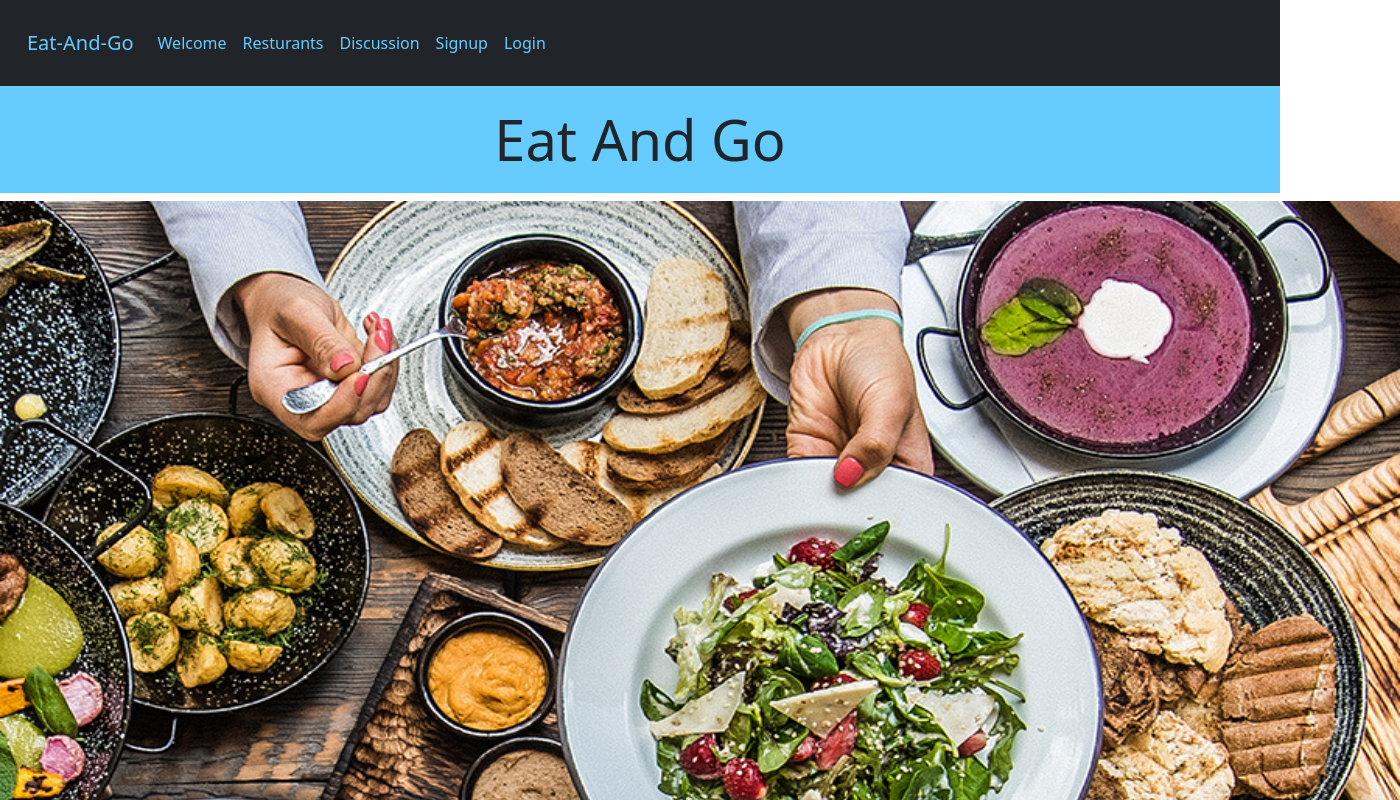
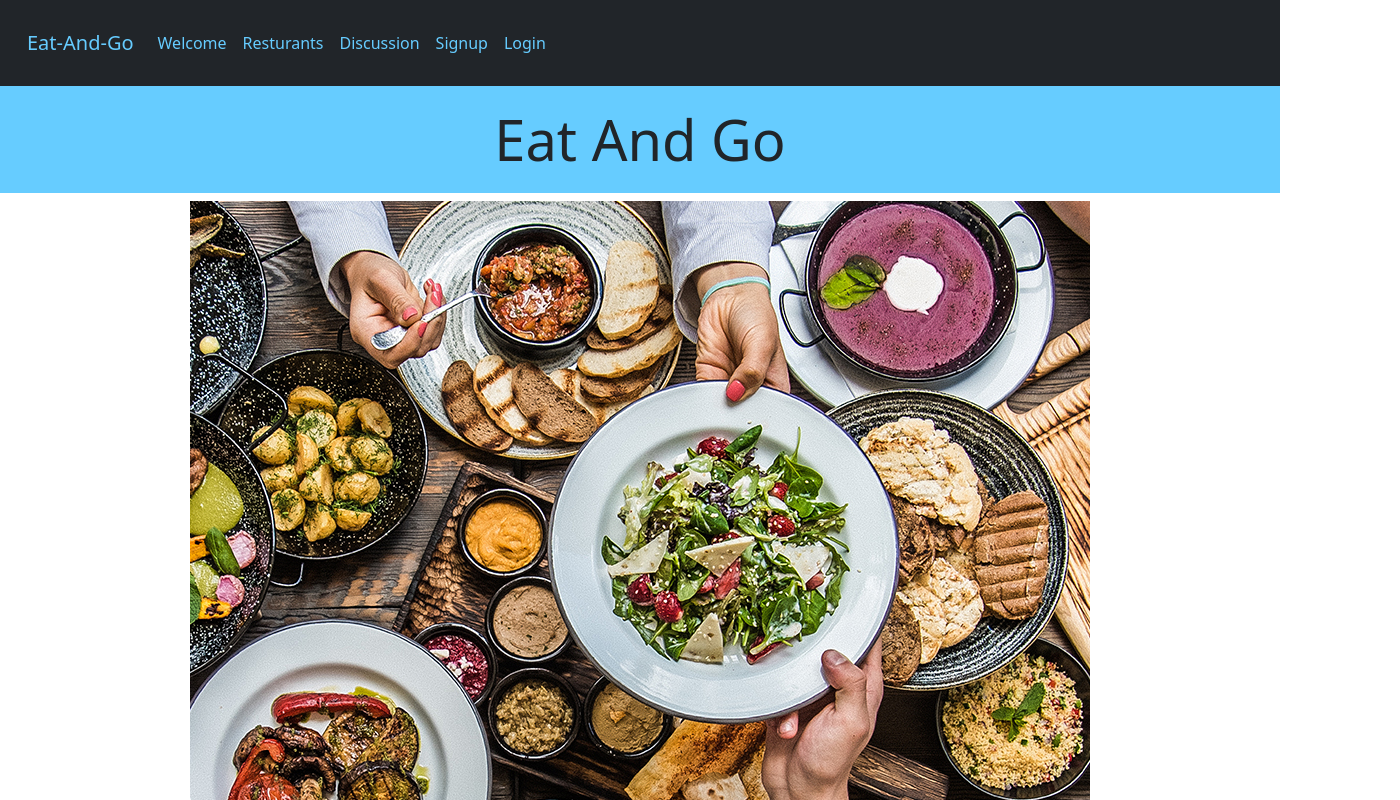
Before and after one commit to AndyBoyee604/Eat-and-Go, a React (Create React App) app in the folder client/: page / in a window 1280 px wide. Shown: the top 800 px of the page, 1400 px wide, since content can reach past the window. Built offline with nearby package versions, Linux system fonts and the light colour scheme.

Commit message:
welcome pictre responsive

```diff
--- a/client/src/App.css
+++ b/client/src/App.css
@@ -42,6 +42,10 @@
     height: 100px;
     width: 175px;
   }
+  .img2 {
+    height: 100px;
+    width: 175px;
+  }
 }
 
 @media screen and (min-width: 400px) and (max-width: 450px) {
@@ -49,10 +53,18 @@
     height: 200px;
     width: 275px;
   }
+  .img2 {
+    height: 200px;
+    width: 275px;
+  }
 }
 
-@media screen and (min-width: 500px) and (max-width: 750px) {
+@media screen and (min-width: 500px) and (max-width: 799px) {
   .img1 {
+    height: 300px;
+    width: 400px;
+  }
+  .img2 {
     height: 300px;
     width: 400px;
   }
@@ -63,6 +75,10 @@
     height: 400px;
     width: 600px;
   }
+  .img2 {
+    height: 400px;
+    width: 600px;
+  }
 }
 
 @media screen and (min-width: 1200px) and (max-width: 5000px) {
@@ -70,4 +86,8 @@
     height: 400px;
     width: 600px;
   }
+  .img2 {
+    height: 700px;
+    width: 900px;
+  }
 }
--- a/client/src/pages/about/About.js
+++ b/client/src/pages/about/About.js
@@ -5,7 +5,6 @@ import photo from '../../images/about-food.jpg'
 
 const pStyle = {
     margin: '30px'
-
 }
 
 const titleStyle = {
@@ -18,7 +17,7 @@ const About = () => {
     return (
         <div className="jumbotron">
             <h1 className="display-4" style={titleStyle}>Eat And Go</h1>
-            <img className="steak" src={photo} width="1400px" height="1000px" alt="steak"></img>
+            <img className="img2" src={photo} alt="steak"></img>
             <p className="lead" style={pStyle}>A place where you can talk food. Post a personal review about a restaurant, let others know of your favorite spot to eat out at and your favorite dish. No judgement here, leave your postive or negative experience of restaurants so others will know what to expect going there. <br />Lets eat and go!</p>
             <hr className="my-4"></hr>
             <p></p>
--- a/client/src/pages/about/about.css
+++ /dev/null
@@ -1,6 +0,0 @@
-@media screen and (max-height: 450px) {
-    img {
-      height: 100px;
-      width: 100px;
-    }
-}
```
